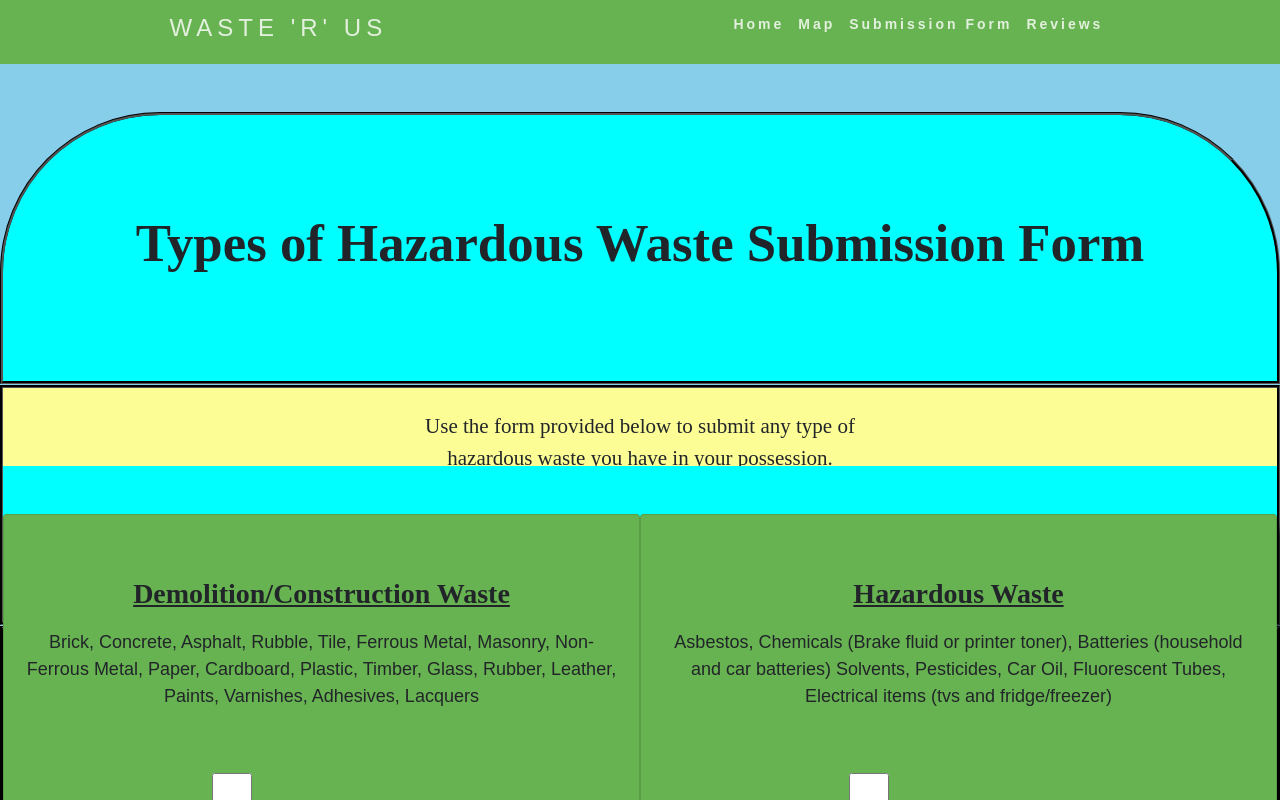
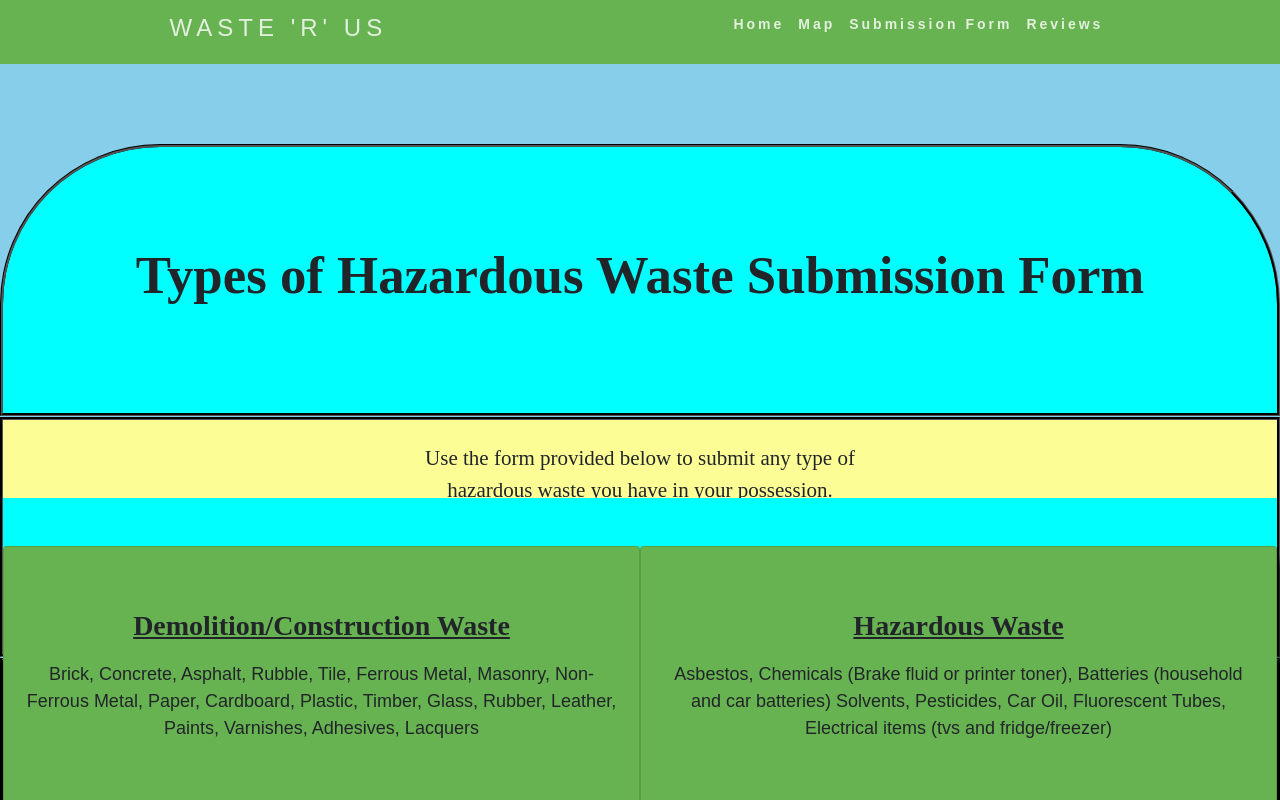
Before and after one commit to WasabiAddict/final-project, a React app: page /SubmissionForm in a window 1280 px wide. Shown: the top 800 px of the page. Built offline with nearby package versions, Linux system fonts and the light colour scheme.

Commit message:
css font size change

```diff
--- a/client/submission.css
+++ b/client/submission.css
@@ -80,7 +80,7 @@ body {
   border: groove black;
   padding: 5px;
   height:17em;
-  margin-top: 3em;
+  margin-top: 5em;
   margin-bottom: 1px;
   border-top-right-radius: 10em;
   border-top-left-radius: 10em;
```
